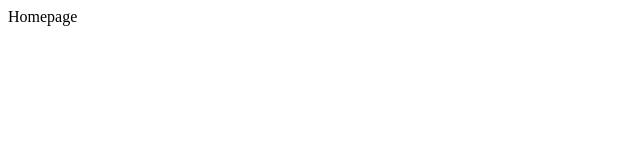
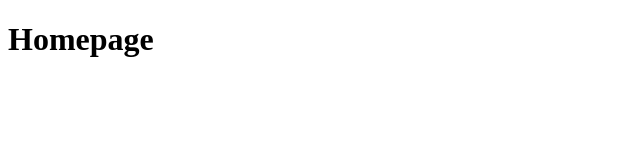
Before and after one commit to NguyenDonUET/git-test, a plain HTML site: page index.html in a window 1280 px wide. Shown: the whole page, without its empty margins (0-640 px from the left). Drawn offline with Linux system fonts and the light colour scheme.

Commit message:
add styles

```diff
--- a/index.html
+++ b/index.html
@@ -6,6 +6,6 @@
     <title>Document</title>
   </head>
   <body>
-    Homepage
+    <h1>Homepage</h1>
   </body>
 </html>
```
Also changed, not shown: header.html (+1 -1 lines).
